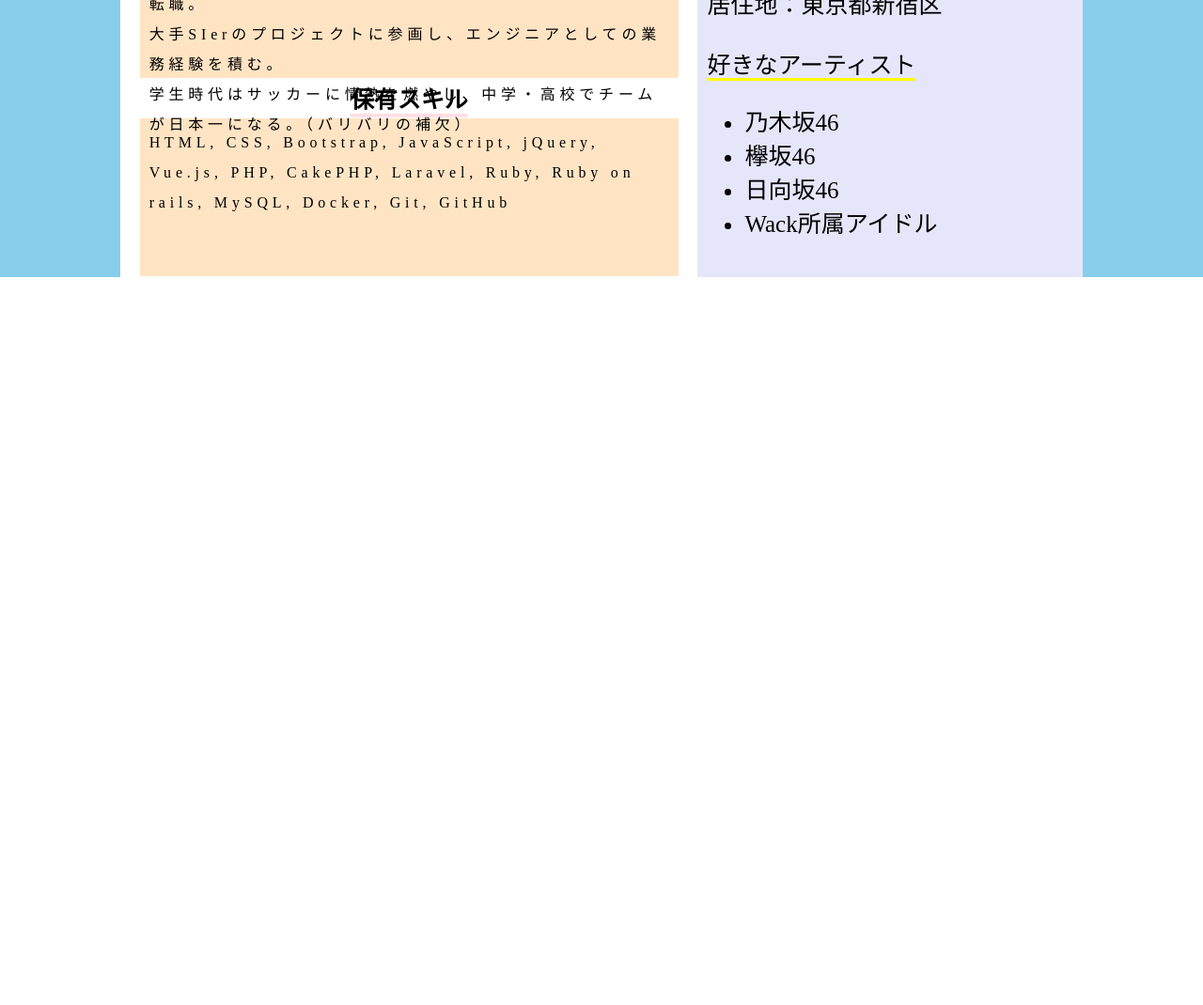
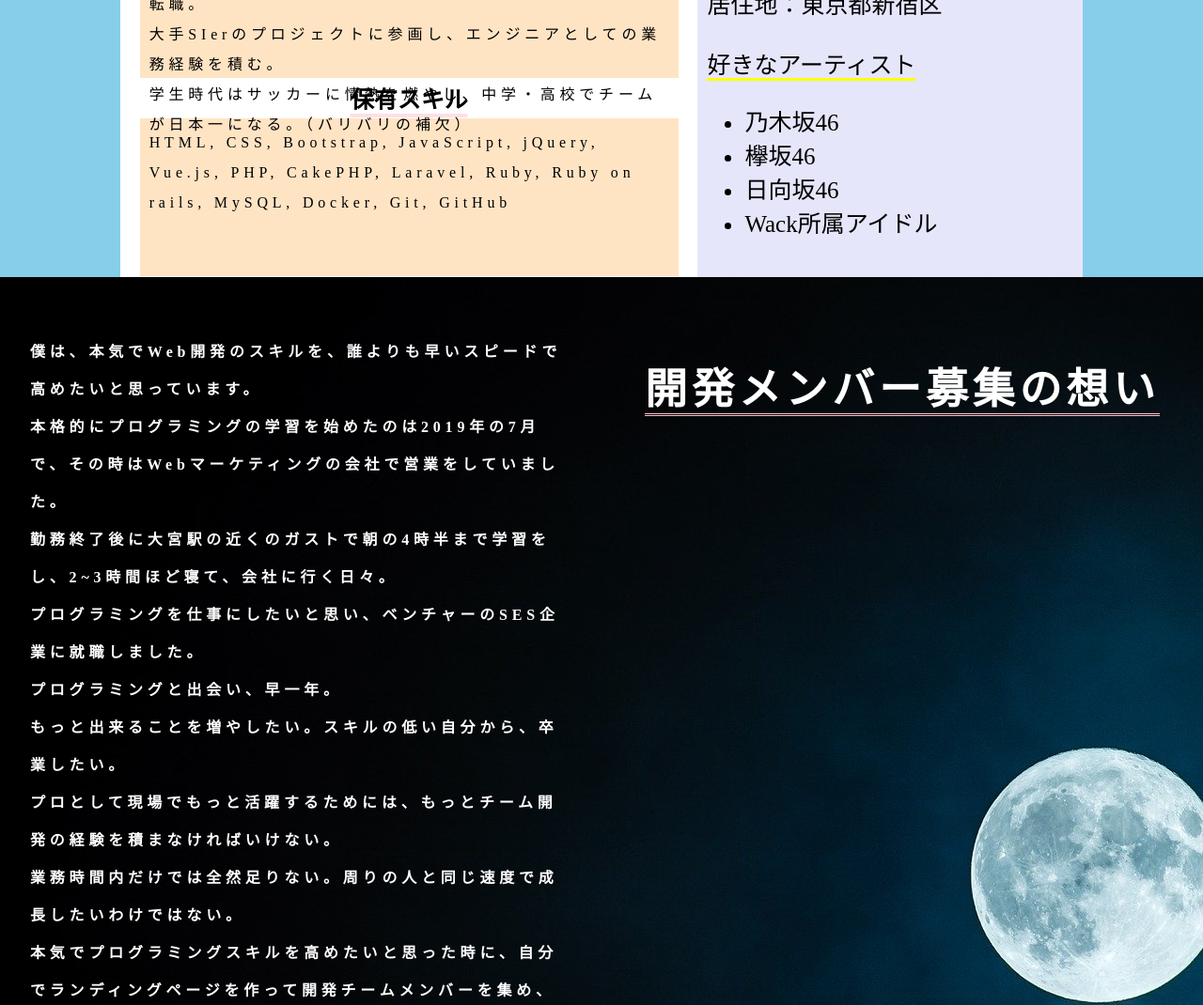
Before and after one commit to yonekatsuya/team_dev_lp, a plain HTML site: page index.html in a window 1280 px wide. Shown: the part 3465-4535 px from the top of the page at 94% size. Before the commit the page ends 3765 px from the top, so only its background shows below. Drawn offline with nearby package versions, Linux system fonts and the light colour scheme.

Commit message:
「開発メンバー募集の想い」エリア実装完了

```diff
--- a/index.html
+++ b/index.html
@@ -139,16 +139,16 @@
                   <div class="acount">
                     <div class="acount-content">
                       <div class="twitter-acount">
-                        <div><i class="fab fa-twitter"></i> <a href="">Twitterアカウント</a></div>
+                        <div><i class="fab fa-twitter"></i> <a href="https://twitter.com/home?lang=ja">Twitterアカウント</a></div>
                       </div>
                       <div class="blog-acount">
-                        <div><i class="fab fa-wordpress"></i> <a href="">ブログページ</a></div>
+                        <div><i class="fab fa-wordpress"></i> <a href="http://yonettopro.xsrv.jp/en6476/">ブログページ</a></div>
                       </div>
                       <div class="youtube-acount">
-                        <div><i class="fab fa-youtube"></i> <a href="">YouTubeアカウント</a></div>
+                        <div><i class="fab fa-youtube"></i> <a href="https://www.youtube.com/channel/UCimK5x3G68d8wOm2dMVGHIw?view_as=subscriber">YouTubeアカウント</a></div>
                       </div>
                       <div class="github-acount">
-                        <div><i class="fab fa-github"></i> <a href="">GitHubアカウント</a></div>
+                        <div><i class="fab fa-github"></i> <a href="https://github.com/yonekatsuya">GitHubアカウント</a></div>
                       </div>
                     </div>
                   </div>
@@ -197,6 +197,40 @@
         </div>
       </div>
     </div>
+
+    <div class="thought">
+      <div class="thought-image"></div>
+      <div class="thought-content-flex">
+        <div class="thought-content">
+          <div class="thought-content-wrap">
+            <div>
+              僕は、本気でWeb開発のスキルを、誰よりも早いスピードで高めたいと思っています。<br>
+              本格的にプログラミングの学習を始めたのは2019年の7月で、その時はWebマーケティングの会社で営業をしていました。<br>
+              勤務終了後に大宮駅の近くのガストで朝の4時半まで学習をし、2~3時間ほど寝て、会社に行く日々。<br>
+              プログラミングを仕事にしたいと思い、ベンチャーのSES企業に就職しました。<br>
+              プログラミングと出会い、早一年。<br>
+              もっと出来ることを増やしたい。スキルの低い自分から、卒業したい。<br>
+              プロとして現場でもっと活躍するためには、もっとチーム開発の経験を積まなければいけない。<br>
+              業務時間内だけでは全然足りない。周りの人と同じ速度で成長したいわけではない。<br>
+              本気でプログラミングスキルを高めたいと思った時に、自分でランディングページを作って開発チームメンバーを集め、議論しながら一つのWebアプリケーションを作成したい。そう強く思いました。<br>
+              思い立ったが吉日。すぐに行動に移しました。<br>
+              このランディングページの作成には、レスポンシブ対応も含めて3日ほどかかっています。<br>
+              プログラミング初心者です。駆け出しエンジニアです。<br>
+              一緒に誰かと議論しながら、一つのWebアプリケーションを作りたいです。<br>
+              僕は開発スキルを磨き続け、日本中の人が使ってくれるような、知ってくれているようなWebアプリを開発して運営したいと思っています。<br>
+              まだ全然だけど、高い目標を持って毎日学習し続けています。<br>
+              もし、チーム開発の経験を通じて開発スキルを高めたい、人の役に立つプロダクトを作れるようになりたいという思いがあれば、何も土台がないところから議論して、アイデアを出して、一緒にそのアイデアを形にしてみませんか？<br>
+              僕よりスキルが全然高い方でも、まだprogate少しやったぐらいの方でも、成長意欲さえあれば誰でもウェルカムです。<br>
+              是非、一緒にやりましょう。
+            </div>
+          </div>
+        </div>
+
+        <div class="thought-content-title">
+          <div><span>開発メンバー募集の想い</span></div>
+        </div>
+      </div>
+    </div>
   </div>
 </body>
 </html>
--- a/style.css
+++ b/style.css
@@ -356,3 +356,68 @@ body {
   top: 0;
   right: 10%;
 }
+
+
+/* 想いのブロック */
+.thought {
+  height: 150vh;
+  width: 100vw;
+  position: relative;
+  color: white;
+  font-weight: bold;
+  letter-spacing: 0.3em;
+  line-height: 2.5em;
+}
+
+.thought-image {
+  height: 100%;
+  width: 100%;
+  background-image: url('image/moon.jpg');
+}
+
+.thought-content-flex {
+  display: flex;
+  position: absolute;
+  top: 0;
+  left: 0;
+  height: 100%;
+  width: 100%;
+}
+
+.thought-content {
+  height: 100%;
+  width: 50%;
+}
+
+.thought-content-wrap {
+  position: relative;
+  height: 100%;
+}
+
+.thought-content-wrap div {
+  position: absolute;
+  top: 5%;
+  left: 5%;
+  height: 90%;
+  width: 90%;
+}
+
+.thought-content-title {
+  height: 20%;
+  width: 50%;
+  position: relative;
+}
+
+.thought-content-title div {
+  width: 100%;
+  position: absolute;
+  top: 50%;
+  left: 50%;
+  transform: translate(-50%,-50%);
+  font-size: 45px;
+  text-align: center;
+}
+
+.thought-content-title div span {
+  border-bottom: 3px double pink;
+}
```
Also changed, not shown: image/moon.jpg (added).
